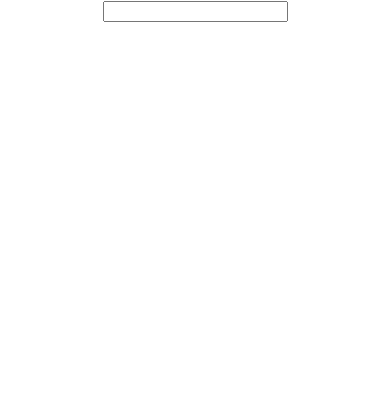
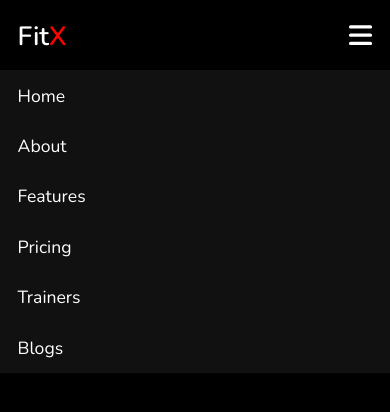
Before and after one commit to anderson-pixel/fitx, a React (Create React App) app: page / in a window 390 px wide. Shown: the top 412 px of the page. Built offline with nearby package versions, Linux system fonts and the light colour scheme.

Commit message:
Created Mobile Menu

```diff
--- a/public/index.html
+++ b/public/index.html
@@ -3,6 +3,7 @@
   <head>
     <meta charset="utf-8" />
     <link rel="icon" href="%PUBLIC_URL%/favicon.ico" />
+    <link rel="stylesheet" href="path/to/font-awesome/css/font-awesome.min.css">
     <meta name="viewport" content="width=device-width, initial-scale=1" />
     <meta name="theme-color" content="#000000" />
     <meta
--- a/src/App.css
+++ /dev/null
@@ -1,38 +0,0 @@
-.App {
-  text-align: center;
-}
-
-.App-logo {
-  height: 40vmin;
-  pointer-events: none;
-}
-
-@media (prefers-reduced-motion: no-preference) {
-  .App-logo {
-    animation: App-logo-spin infinite 20s linear;
-  }
-}
-
-.App-header {
-  background-color: #282c34;
-  min-height: 100vh;
-  display: flex;
-  flex-direction: column;
-  align-items: center;
-  justify-content: center;
-  font-size: calc(10px + 2vmin);
-  color: white;
-}
-
-.App-link {
-  color: #61dafb;
-}
-
-@keyframes App-logo-spin {
-  from {
-    transform: rotate(0deg);
-  }
-  to {
-    transform: rotate(360deg);
-  }
-}
--- a/src/App.tsx
+++ b/src/App.tsx
@@ -1,11 +1,12 @@
 import React from 'react';
-import './App.css';
+import { Header } from './components/header';
 import { Navbar } from './components/navbar';
 
 function App() {
   return (
     <div className="App">
       <Navbar />
+      <Header />
     </div>
   );
 }
--- /dev/null
+++ b/src/components/header.tsx
@@ -0,0 +1,92 @@
+import React from 'react';
+import styled from 'styled-components'
+import { FontAwesomeIcon } from '@fortawesome/react-fontawesome'
+import {faBars} from '@fortawesome/free-solid-svg-icons'
+
+const HeaderContainer = styled.header`
+position: fixed;
+top: 0;
+left: 0;
+right: 0;
+display: flex;
+align-items: center;
+justify-content: space-between;
+padding: 0 9%;
+background: black;
+
+@media (max-width: 991px) {
+  padding: 0 2rem;
+}
+
+@media (max-width: 768px) {
+  padding: 2rem;
+}
+
+@media (max-width: 768px) {
+  .navbar {
+    position: absolute;
+    top: 99%;
+    left: 0;
+    right: 0;
+    background: #111;
+  }
+}
+
+.logo {
+  font-weight: bolder;
+  color: #fff;
+  font-size: 3rem;
+
+  span {
+    color: red;
+  }
+}
+
+.navbar a{
+  display: inline-block;
+  padding: 1.5rem 2rem;
+  font-size: 1.7rem;
+  color: #fff;
+
+  &:hover {
+    background: red;
+  }
+
+  @media (max-width: 768px) {
+    display: block;
+    font-size: 2rem;
+  }
+}
+
+#menu-btn {
+  font-size: 3rem;
+  color: #fff;
+  display: none;
+  cursor: pointer;
+
+  @media (max-width: 768px) {
+  display: inline-block;
+}
+}
+`
+
+export const Header: React.FC = () => {
+  return (
+    <HeaderContainer>
+        <a href="#logo" className="logo">Fit<span>X</span></a>
+
+        <div  className="fas fa-bars">
+        <FontAwesomeIcon id="menu-btn" style={{color: 'white'}} icon={faBars}></FontAwesomeIcon>
+        </div>
+
+        <nav className="navbar">
+          <a href="#home">home</a>
+          <a href="#about">about</a>
+          <a href="#fetures">features</a>
+          <a href="#pricing">pricing</a>
+          <a href="#trainers">trainers</a>
+          <a href="#blogs">blogs</a>
+        </nav>
+    </HeaderContainer>
+  );
+};
--- a/src/components/navbar.tsx
+++ b/src/components/navbar.tsx
@@ -2,8 +2,6 @@ import React from 'react';
 
 export const Navbar: React.FC = () => {
   return (
-    <div>
-        <input />
-    </div>
+    <div></div>
   );
 };
--- a/src/index.css
+++ /dev/null
@@ -1,13 +0,0 @@
-body {
-  margin: 0;
-  font-family: -apple-system, BlinkMacSystemFont, 'Segoe UI', 'Roboto', 'Oxygen',
-    'Ubuntu', 'Cantarell', 'Fira Sans', 'Droid Sans', 'Helvetica Neue',
-    sans-serif;
-  -webkit-font-smoothing: antialiased;
-  -moz-osx-font-smoothing: grayscale;
-}
-
-code {
-  font-family: source-code-pro, Menlo, Monaco, Consolas, 'Courier New',
-    monospace;
-}
--- /dev/null
+++ b/src/index.scss
@@ -0,0 +1,53 @@
+@import url('https://fonts.googleapis.com/css2?family=Nunito:wght@200;300;400;600&display=swap');
+
+* {
+  margin: 0;
+  font-family: 'Nunito', sans-serif;
+  padding: 0;
+  box-sizing: border-box;
+  text-decoration: none;
+  outline: none;
+  border: none;
+  text-transform: capitalize;
+  transition: all 0.2s linear;
+  -webkit-font-smoothing: antialiased;
+  -moz-osx-font-smoothing: grayscale;
+}
+
+$red: #f00;
+$black : #000;
+$white : #fff;
+$light-white : #aaa;
+$light-black : #111;
+
+html {
+  font-size: 62.5%;
+  scroll-behavior: smooth;
+  scroll-padding-top: 5rem;
+  overflow-x: hidden;
+
+  &::-webkit-scrollbar {
+    width: 1em;
+  }
+  &::-webkit-scrollbar-track-piece {
+    background: $black;
+  }
+  &::-webkit-scrollbar-track-thumb {
+    background: $red;
+  }
+}
+
+body {
+  background: $black;
+}
+
+code {
+  font-family: source-code-pro, Menlo, Monaco, Consolas, 'Courier New',
+    monospace;
+}
+
+@media (max-width: 450px) {
+  html {
+    font-size: 55%;
+  }
+}
--- a/src/index.tsx
+++ b/src/index.tsx
@@ -1,6 +1,6 @@
 import React from 'react';
 import ReactDOM from 'react-dom/client';
-import './index.css';
+import './index.scss';
 import App from './App';
 import reportWebVitals from './reportWebVitals';
 
```
Also changed, not shown: package.json (+10 -0 lines), 2 other files (tests, documents, lock files or other folders).
